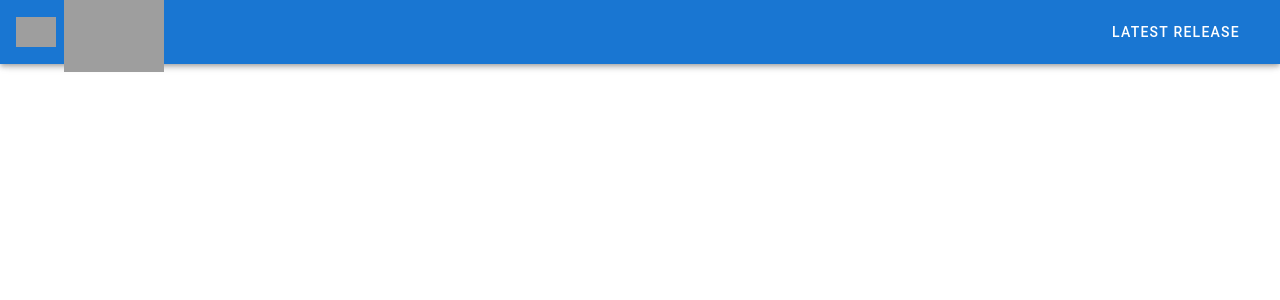
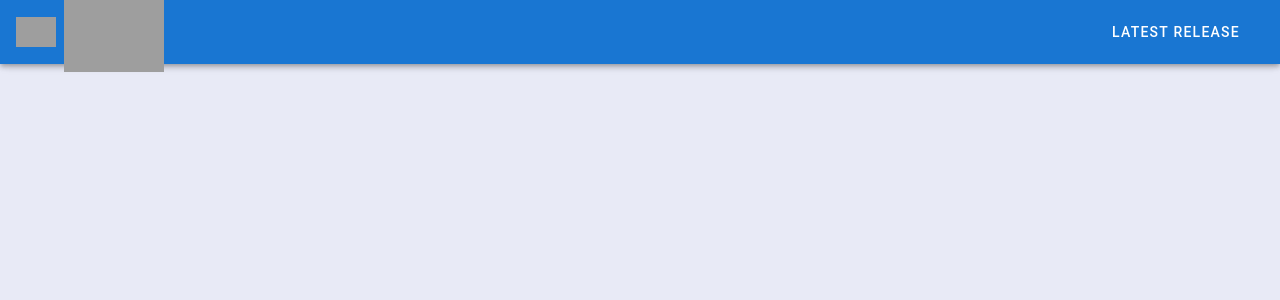
Before and after one commit to enricokokot/songpop-balkans-frontend, a Vue app: page / in a window 1280 px wide. Shown: the top 300 px of the page. Built offline with nearby package versions, Linux system fonts and the light colour scheme; grey boxes are pictures that could not be loaded; the HTML template or start-up script is replaced by a standard one.

Commit message:
Add universal background color

```diff
--- a/src/App.vue
+++ b/src/App.vue
@@ -33,7 +33,7 @@
       </v-btn>
     </v-app-bar>
 
-    <v-main>
+    <v-main class="indigo lighten-5">
       <router-view />
     </v-main>
   </v-app>
--- a/src/views/LoginView.vue
+++ b/src/views/LoginView.vue
@@ -1,5 +1,5 @@
 <template>
-  <v-container fill-height fluid class="justify-center indigo lighten-5">
+  <v-container fill-height fluid class="justify-center">
     <div class="about d-flex flex-column">
       <h1>This is a login page</h1>
       <v-form ref="form" v-model="valid" lazy-validation>
```
